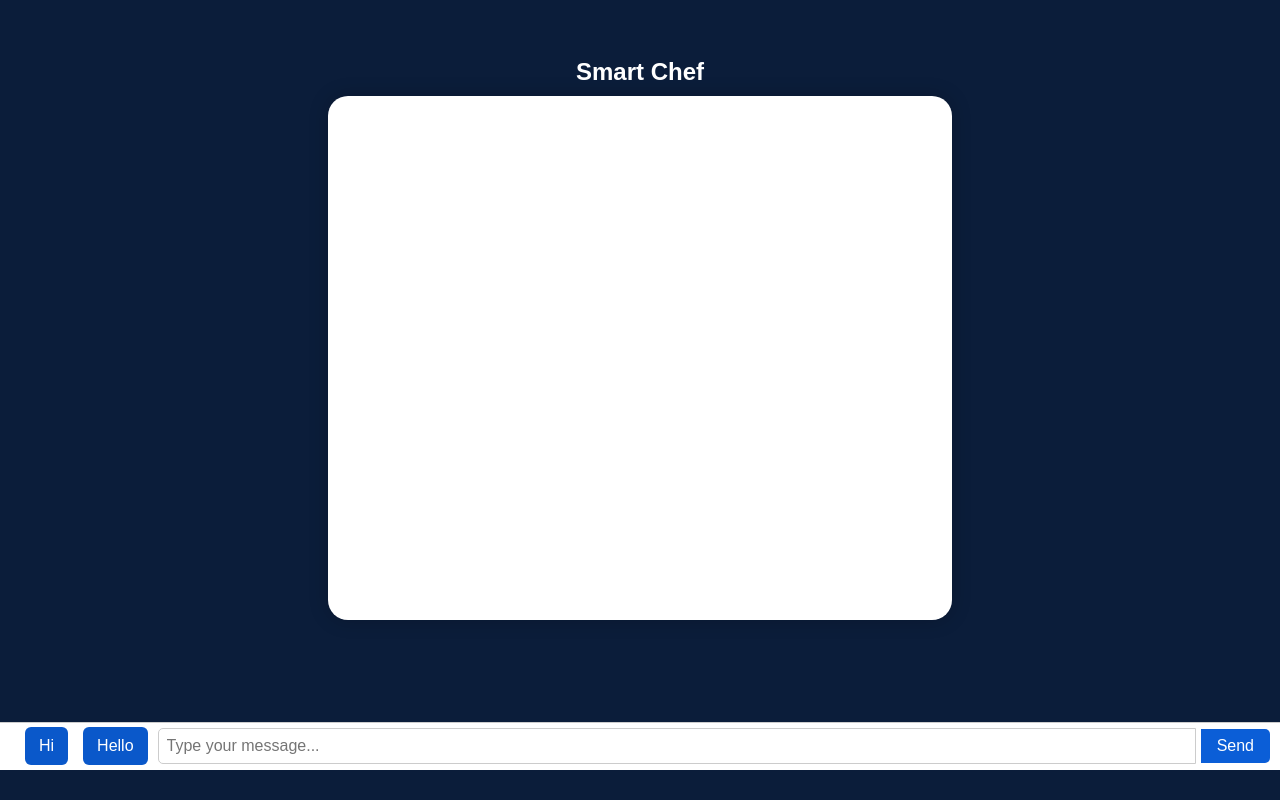
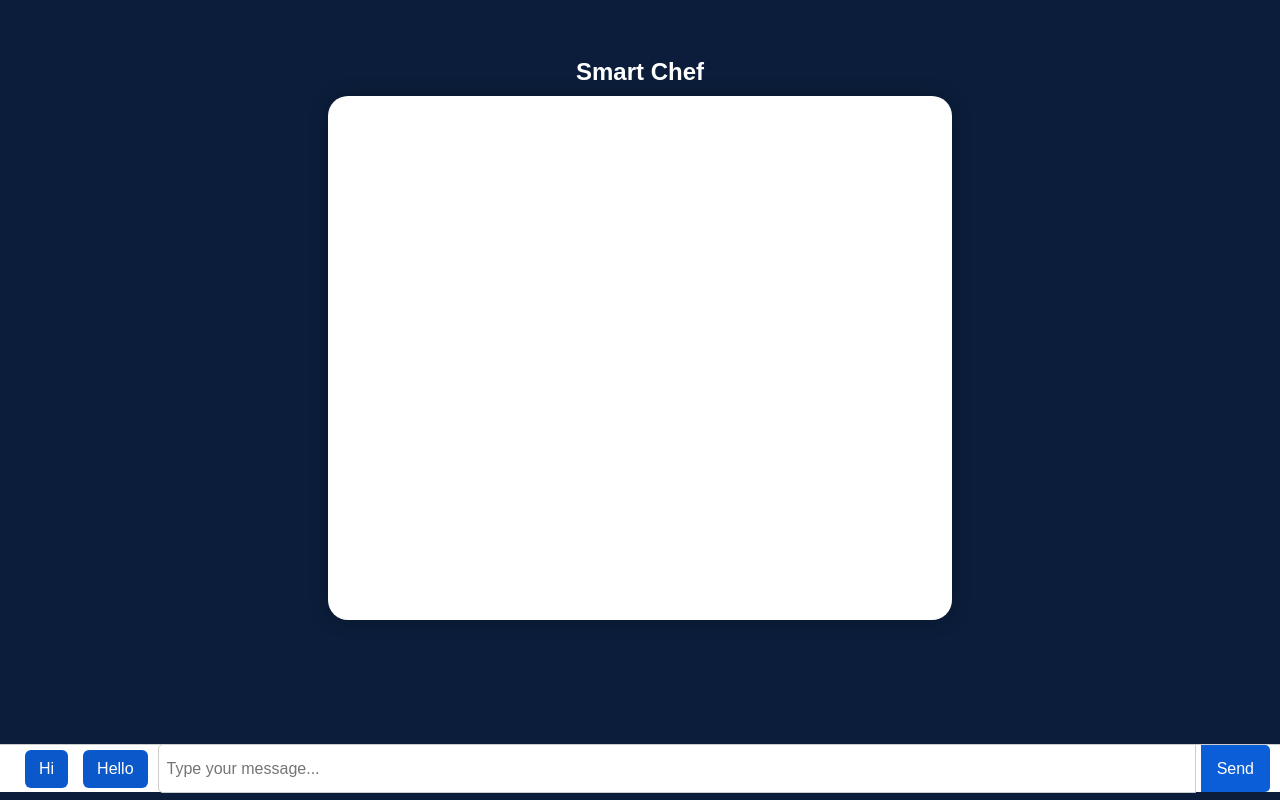
Before and after one commit to nAzarvvv345/chatbot-project, a website: page index.html in a window 1280 px wide. Drawn offline with Linux system fonts and the light colour scheme.

Commit message:
Fixed input/button alignment and spacing

```diff
--- a/styles.css
+++ b/styles.css
@@ -51,29 +51,30 @@ button {
 }
 .input-area {
   display: flex;
-  padding: 0;
   border-top: 1px solid #ccc;
   background-color: #fff;
   position: absolute;
-  bottom: 8mm;
+  bottom: 8px;
   left: 0;
   right: 0;
-  margin: 0 auto;
   padding: 0 10px;
+  height: 48px;
   box-sizing: border-box;
   align-items: center;
-  height: 48px;
 }
 
 .input-area input {
   flex: 1;
-  padding: 8px;
+  height: 100%;
+  padding: 0 8px;
   font-size: 16px;
   border: 1px solid #ccc;
   border-radius: 5px 0 0 5px;
 }
+
 .input-area button {
-  padding: 8px 16px;
+  height: 100%;
+  padding: 0 16px;
   font-size: 16px;
   border: none;
   background-color: #0b5ed7;
@@ -81,6 +82,7 @@ button {
   border-radius: 0 5px 5px 0;
   cursor: pointer;
 }
+
 .input-area button:hover {
   background-color: #094db3;
 }
```
